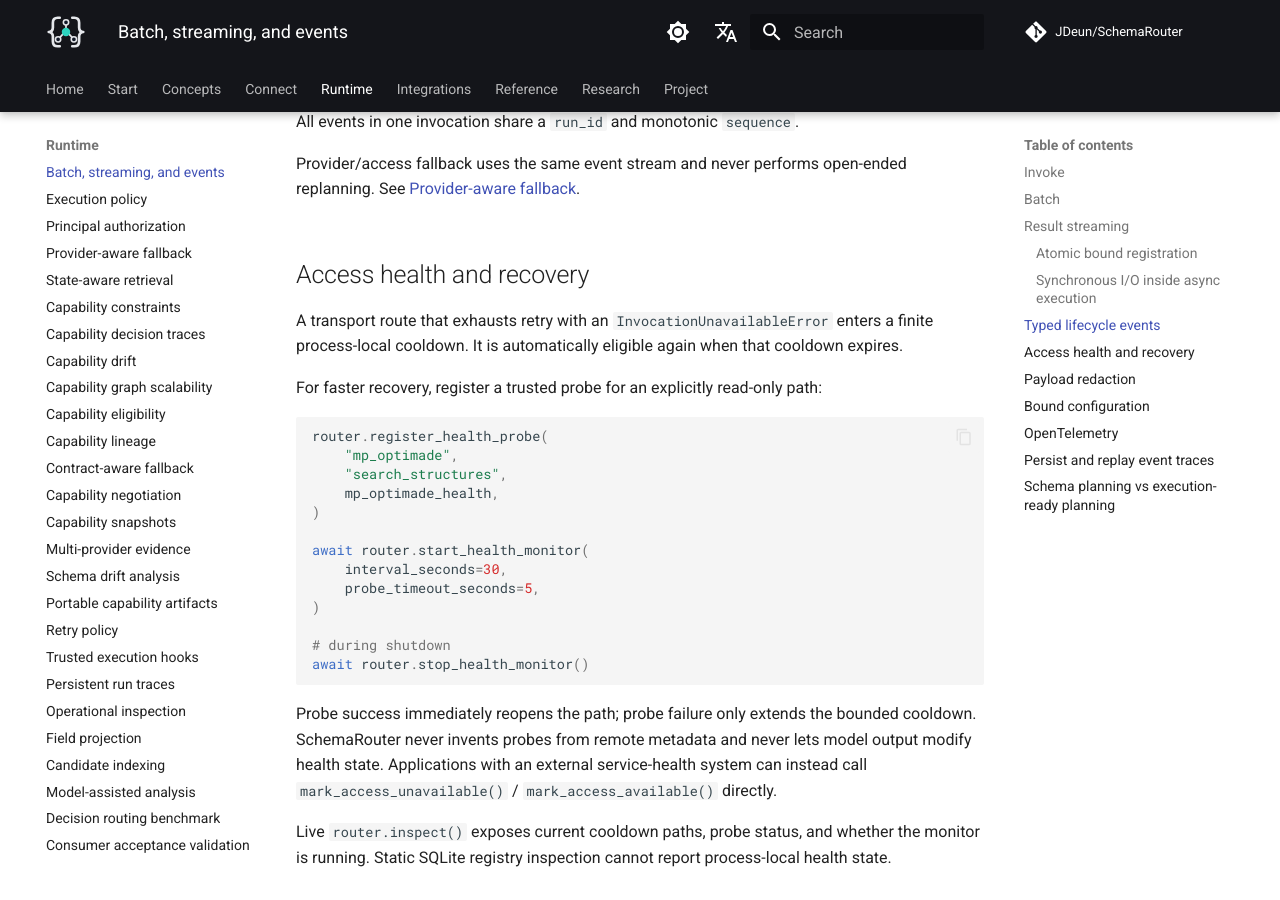
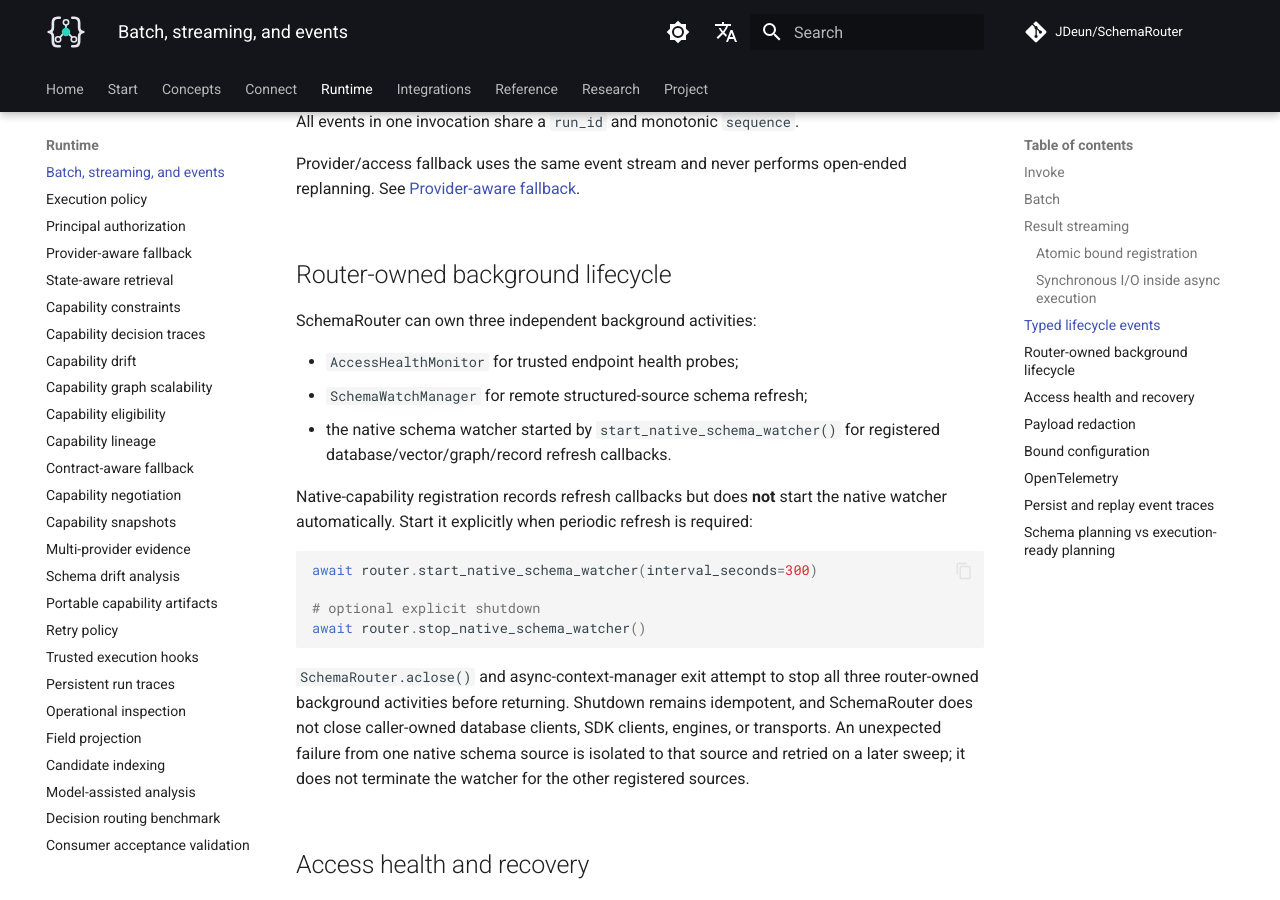
Before and after one commit to JDeun/SchemaRouter, an MkDocs documentation site: the page built from docs/guides/runtime.md, in a window 1280 px wide and 900 px high, scrolled down 3121 px. Built offline with MkDocs 1.6.1 and Material for MkDocs 9.7.7, drawn with Linux system fonts in a browser that asks for light colours; comment, search, counter and statistics services are not loaded.

Commit message:
docs(runtime): document all router-owned background tasks

````diff
--- a/docs/guides/runtime.md
+++ b/docs/guides/runtime.md
@@ -137,6 +137,31 @@ All events in one invocation share a `run_id` and monotonic `sequence`.
 
 Provider/access fallback uses the same event stream and never performs open-ended replanning. See
 [Provider-aware fallback](provider-fallback.md).
+
+## Router-owned background lifecycle
+
+SchemaRouter can own three independent background activities:
+
+- `AccessHealthMonitor` for trusted endpoint health probes;
+- `SchemaWatchManager` for remote structured-source schema refresh;
+- the native schema watcher started by `start_native_schema_watcher()` for registered
+  database/vector/graph/record refresh callbacks.
+
+Native-capability registration records refresh callbacks but does **not** start the native watcher
+automatically. Start it explicitly when periodic refresh is required:
+
+```python
+await router.start_native_schema_watcher(interval_seconds=300)
+
+# optional explicit shutdown
+await router.stop_native_schema_watcher()
+```
+
+`SchemaRouter.aclose()` and async-context-manager exit attempt to stop all three router-owned
+background activities before returning. Shutdown remains idempotent, and SchemaRouter does not close
+caller-owned database clients, SDK clients, engines, or transports. An unexpected failure from one
+native schema source is isolated to that source and retried on a later sweep; it does not terminate
+the watcher for the other registered sources.
 
 ## Access health and recovery
 
````
